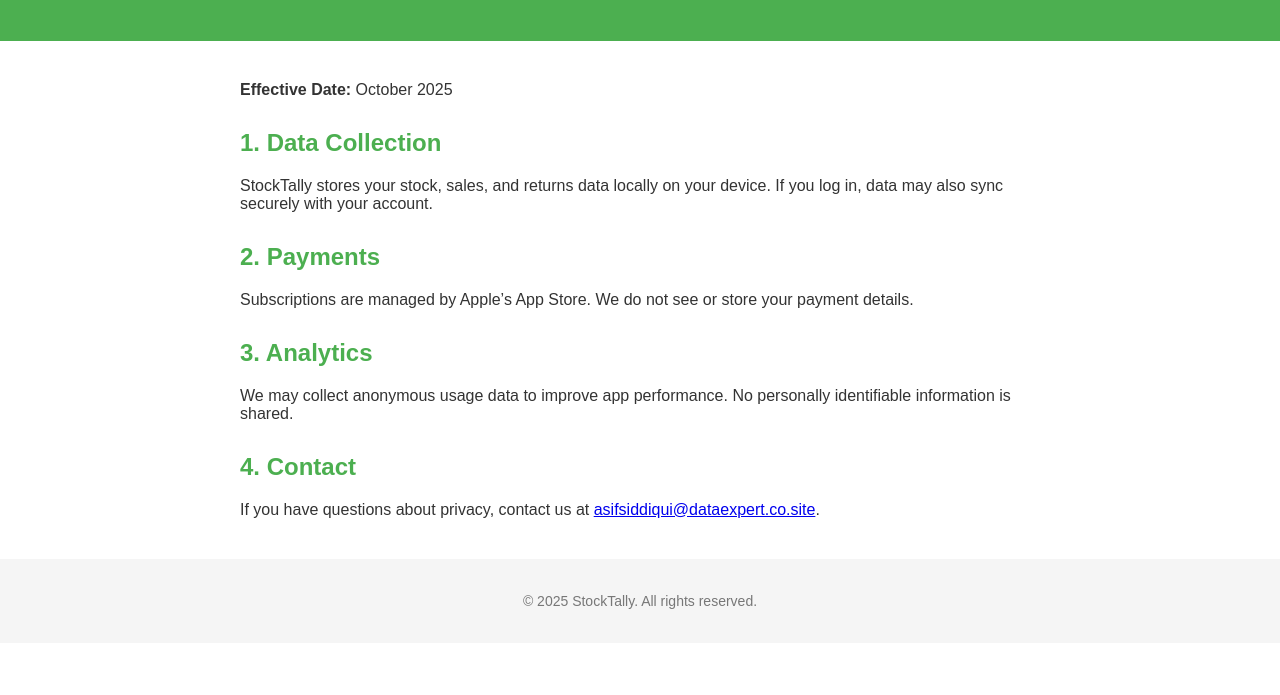
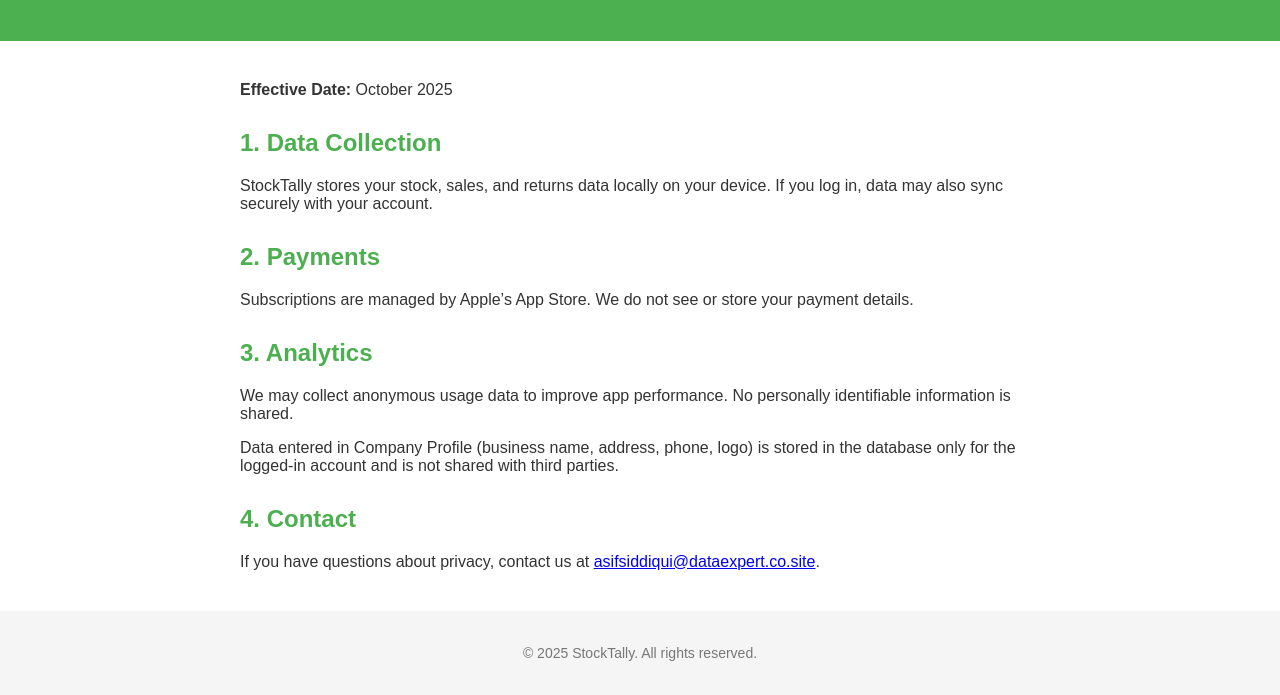
Before and after one commit to asif-siddiqui-ds/StockTally, a plain HTML site: page Privacy-Policy.html in a window 1280 px wide. Shown: the part 119-814 px from the top of the page. Drawn offline with Linux system fonts and the light colour scheme.

Commit message:
Update Privacy-Policy.html

```diff
--- a/Privacy-Policy.html
+++ b/Privacy-Policy.html
@@ -29,6 +29,8 @@
     <h2>3. Analytics</h2>
     <p>We may collect anonymous usage data to improve app performance. No personally identifiable information is shared.</p>
 
+    <p>Data entered in Company Profile (business name, address, phone, logo) is stored in the database only for the logged-in account and is not shared with third parties.</p>
+
     <h2>4. Contact</h2>
     <p>If you have questions about privacy, contact us at <a href="mailto:asifsiddiqui@dataexpert.co.site">asifsiddiqui@dataexpert.co.site</a>.</p>
   </section>
```
